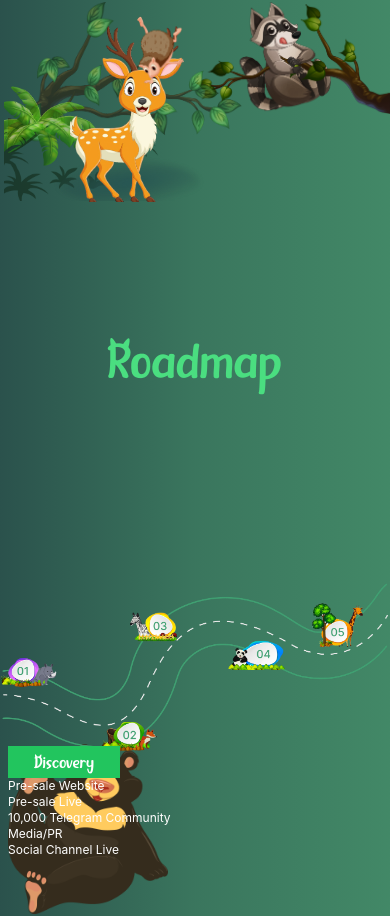
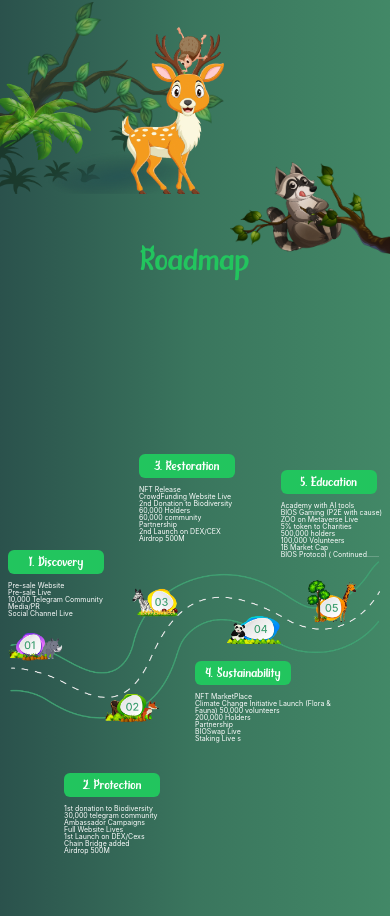
Before and after one commit to Henrique990/biosworld-react, a React (Vite) app: page / in a window 390 px wide. Shown: the part 5763-6679 px from the top of the page. Built offline with nearby package versions, Linux system fonts and the light colour scheme.

Commit message:
update website 90%

```diff
--- a/src/components/Roadmap/index.jsx
+++ b/src/components/Roadmap/index.jsx
@@ -8,8 +8,11 @@ import estrada from "../../../public/estrada.png";
 
 export default function Roadmap() {
   return (
-    <div id="roadmap" className="w-full h-screen xl:[121.87rem] relative px-2 pb-20">
-      <img
+    <div
+      id="roadmap"
+      className="w-full h-[60rem]   relative px-2 pb-20 lg:h-[80rem] xl:h-[120rem]"
+    >
+      {/* <img
         alt="raccoon"
         className="max-w-[50.12rem] w-[50%] md:w-[40%] absolute right-0 top-0 sm:top-[20%] lg:top-14"
         src={guaxinin}
@@ -38,18 +41,15 @@ export default function Roadmap() {
         className="absolute w-[10rem] md:w-[20rem]  -bottom-[8%] md:-bottom-[15%] xl:left-28"
         src={urso}
         alt="bear"
-      />
-      <div className="flex justify-center">
+      /> */}
+      {/* <div className="flex justify-center">
         <img
           className="absolute bottom-[4rem] sm:bottom-1 md:-bottom-[4rem] xl:bottom-[35rem]"
           src={estrada}
           alt="road"
         />
-      </div>
+      </div> */}
 
-      <div className="text-center text-5xl font-['Cattino'] leading-[78px] capitalize text-green-400 w-full mt-[20rem] xl:mt-64 relative z-20">
-        Roadmap
-      </div>
       {/* <div className="relative z-20 flex justify-center md:mb-[14rem] mt-[20%] xl:mt-56">
         <div className="Group88 w-[70%] md:w-[60%] lg:w-[40%] xl:w-[1315px] xl:h-[1348px] relative space-y-6 md:space-y-10 ml-2">
           <div className="Group82 space-y-2 xl:w-[314px] xl:h-[346px] xl:left-0 xl:top-[311px] xl:absolute">
@@ -162,13 +162,52 @@ export default function Roadmap() {
           </div>
         </div>
       </div> */}
+      <h2 className="font-['Cattino'] text-center relative top-60 text-3xl text-green-500 md:text-5xl md:top-52 xl:text-7xl xl:top-80">
+        Roadmap
+      </h2>
 
-      <div className="container relative w-full h-3/5">
-        <div className="absolute bottom-0">
-          <div className="bg-green-500 w-28">
-              <h3 className="p-2 text-center font-['Cattino']">Discovery</h3>
+      <img
+        className="absolute w-[10rem] top-40 right-0 lg:w-[20rem] xl:w-[25rem] 2xl:w-[40rem]"
+        alt="raccoon"
+        src={guaxinin}
+      />
+      <div className="absolute left-0 top-0 w-[14rem] h-[12rem]   lg:w-[24rem] lg:h-[20rem] xl:w-[30rem] xl:h-[30rem] 2xl:w-[40rem] 2xl:h-[40rem]">
+        <img
+          className="z-10 absolute bottom-0 right-0 h-[10rem] lg:h-[18rem] xl:h-[25rem] 2xl:h-[35rem]"
+          src={viado}
+          alt="fag"
+        />
+        <img
+          className="absolute top-0 left-0 lg:w-[15rem] 2xl:w-[40rem]"
+          src={galho}
+          alt="tree branches"
+        />
+        <img
+          className="absolute bottom-0 left-0 lg:w-[20rem] 2xl:w-[40rem]"
+          src={bananeira}
+          alt="banana tree"
+        />
+        <img
+          className="z-10 absolute w-[2rem] top-6 right-4 lg:w-[4rem] lg:top-3 xl:w-[7rem] xl:top-5 2xl:w-[9rem] 2xl:right-8"
+          src={espinho}
+          alt="Hedgehog"
+        />
       </div>
-          <div className="text-xs">
+      <img className="absolute -bottom-56 w-[7rem] lg:w-[12rem] xl:w-[20rem]" src={urso} alt="bear" />
+
+      <div className="flex w-full h-full justify-center items-end lg:pb-40 xl:pb-80">
+        <div className="container z-30 flex items-center   relative w-full h-[35rem] xl:h-[50rem]">
+          <div className="absolute w-full flex justify-center">
+            <img className="flex justify-center" src={estrada} alt="road" />
+          </div>
+
+          <div className="absolute top-48 space-y-2 sm:top-32 lg:top-20">
+            <div className="bg-green-500 w-24 rounded-md sm:w-36 lg:w-48 xl:w-80 xl:rounded-2xl">
+              <h3 className="p-1 text-xs text-center font-['Cattino'] sm:text-sm lg:text-xl lg:p-2 xl:text-4xl">
+                1. Discovery
+              </h3>
+            </div>
+            <div className="text-[7px] text-start sm:text-xs lg:text-base xl:text-2xl">
               <p>Pre-sale Website</p>
               <p>Pre-sale Live</p>
               <p>10,000 Telegram Community</p>
@@ -176,6 +215,73 @@ export default function Roadmap() {
               <p>Social Channel Live</p>
             </div>
           </div>
+          <div className="absolute bottom-16 left-[15%] space-y-2 sm:-bottom-12 lg:-bottom-48">
+            <div className="bg-green-500 w-24 rounded-md sm:w-36 lg:w-48 xl:w-80 xl:rounded-2xl">
+              <h3 className="p-1 text-xs text-center font-['Cattino'] sm:text-sm lg:text-xl lg:p-2 xl:text-4xl">
+                2. Protection
+              </h3>
+            </div>
+            <div className="text-[7px] text-start sm:text-xs lg:text-base xl:text-2xl">
+              <p>1st donation to Biodiversity</p>
+              <p>30,000 telegram community</p>
+              <p>Ambassador Campaigns</p>
+              <p>Full Website Lives</p>
+              <p>1st Launch on DEX/Cexs</p>
+              <p>Chain Bridge added</p>
+              <p>Airdrop 500M</p>
+            </div>
+          </div>
+          <div className="absolute top-24 left-[35%] space-y-2 sm:top-0 lg:-top-28">
+            <div className="bg-green-500 w-24 rounded-md sm:w-36 lg:w-48 xl:w-80 xl:rounded-2xl">
+              <h3 className="p-1 text-xs text-center font-['Cattino'] sm:text-sm lg:text-xl lg:p-2 xl:text-4xl">
+                3. Restoration
+              </h3>
+            </div>
+            <div className="text-[7px] text-start sm:text-xs lg:text-base xl:text-2xl">
+              <p>NFT Release </p>
+              <p>CrowdFunding Website Live </p>
+              <p>2nd Donation to Biodiversity</p>
+              <p>60,000 Holders</p>
+              <p>60,000 community </p>
+              <p>Partnership</p>
+              <p>2nd Launch on DEX/CEX </p>
+              <p>Airdrop 500M</p>
+            </div>
+          </div>
+          <div className="absolute bottom-44 left-[50%] space-y-2 sm:bottom-20 lg:bottom-0">
+            <div className="bg-green-500 w-24 rounded-md sm:w-36 lg:w-48 xl:w-80 xl:rounded-2xl">
+              <h3 className="p-1 text-xs text-center font-['Cattino'] sm:text-sm lg:text-xl lg:p-2 xl:text-4xl">
+                4. Sustainability
+              </h3>
+            </div>
+            <div className="text-[7px] text-start sm:text-xs lg:text-base xl:text-2xl">
+              <p>NFT MarketPlace</p>
+              <p>Climate Change Initiative Launch (Flora &</p>
+              <p>Fauna) 50,000 volunteers</p>
+              <p>200,000 Holders</p>
+              <p>Partnership</p>
+              <p>BIOSwap Live </p>
+              <p>Staking Live s</p>
+            </div>
+          </div>
+          <div className="absolute top-28 right-0 space-y-2 sm:-top-8 lg:-top-40">
+            <div className="bg-green-500 w-24 rounded-md sm:w-36 lg:w-48 xl:w-80 xl:rounded-2xl">
+              <h3 className="p-1 text-xs text-center font-['Cattino'] sm:text-sm lg:text-xl lg:p-2 xl:text-4xl">
+                5. Education
+              </h3>
+            </div>
+            <div className="text-[7px] text-start sm:text-xs lg:text-base xl:text-2xl">
+              <p>Academy with AI tools</p>
+              <p>BIOS Gaming (P2E with cause)</p>
+              <p>ZOO on Metaverse Live</p>
+              <p>5% token to Charities</p>
+              <p>500,000 holders</p>
+              <p>100,000 Volunteers</p>
+              <p>1B Market Cap</p>
+              <p>BIOS Protocol ( Continued......</p>
+            </div>
+          </div>
+        </div>
       </div>
     </div>
   );
--- a/src/components/TokenInfo/index.jsx
+++ b/src/components/TokenInfo/index.jsx
@@ -2,7 +2,7 @@ import Table from "./Table";
 
 export default function TokenInfo() {
   return (
-    <div className="w-full lg:h-[96.87rem] overflow-hidden relative py-10 font-inter">
+    <div className="w-full lg:h-[110.87rem] overflow-hidden relative py-10 font-inter">
       <div className="whitespace-nowrap text-3xl lg:text-5xl font-['Cattino'] leading-[100px] text-green-400 relative w-full flex justify-center lg:mt-10">
         Token Information{" "}
       </div>
@@ -31,7 +31,7 @@ export default function TokenInfo() {
           </div>
         </div>
       </div>
-      <div className="flex justify-center mt-[10%] lg:mt-32 w-full">
+      <div className="flex justify-center mt-[10%] lg:mt-32 w-full lg:mb-10">
         <Table />
       </div>
     </div>
```
Lines whose indentation alone changed are shown as unchanged.
